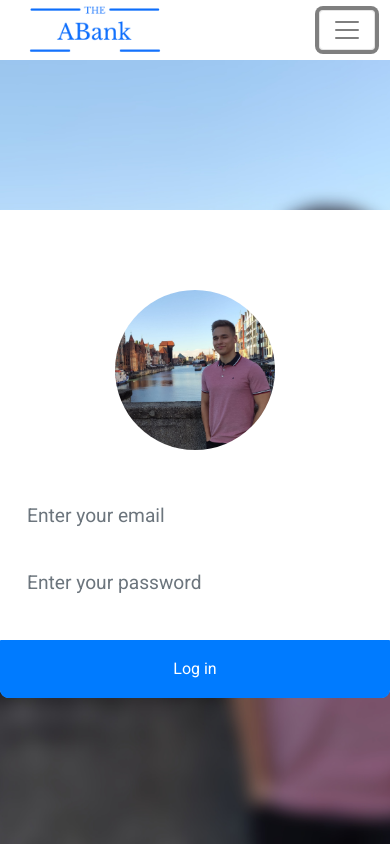
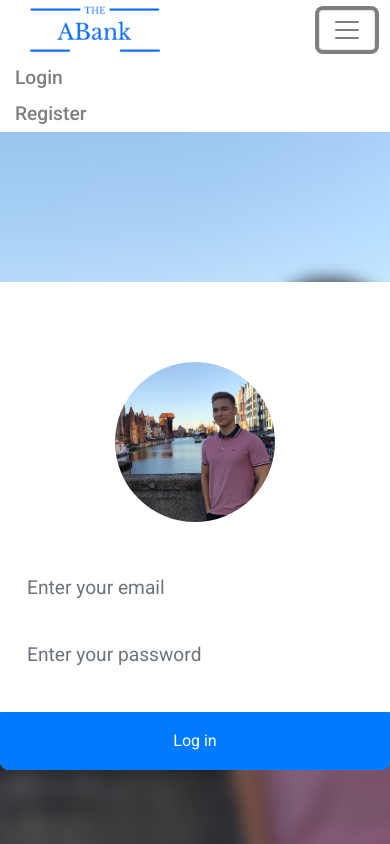
Before and after one commit to ArturPab/bank, an Angular app in the folder frontend/: page /login in a window 390 px wide. Both pictures are taken after a click on the button "Toggle navigation". Built offline with nearby package versions, Linux system fonts and the light colour scheme.

Commit message:
changed api url and fixed navbar on mobile

```diff
--- a/frontend/src/app/components/header/header.component.html
+++ b/frontend/src/app/components/header/header.component.html
@@ -10,7 +10,7 @@
         data-bs-toggle="collapse"
         data-bs-target="#navbarSupportedContent"
         aria-controls="navbarSupportedContent"
-        aria-expanded="false"
+        (click)="isCollapsed = !isCollapsed" [attr.aria-expanded]="!isCollapsed"
         aria-label="Toggle navigation"
       >
         <span class="navbar-toggler-icon"></span>
@@ -18,6 +18,7 @@
       <div
         class="collapse navbar-collapse space-between"
         id="navbarSupportedContent"
+        [ngbCollapse]="isCollapsed"
       >
         <ul *ngIf="!hasRoute('/login', '/register')" class="navbar-nav mr-auto routers">
           <li class="nav-item">
--- a/frontend/src/app/components/header/header.component.ts
+++ b/frontend/src/app/components/header/header.component.ts
@@ -7,6 +7,7 @@ import { Router } from '@angular/router';
   styleUrls: ['./header.component.css']
 })
 export class HeaderComponent implements OnInit {
+  isCollapsed: boolean = true;
   @Output() onLogout: EventEmitter<any> = new EventEmitter();
   links?: Object;
 
--- a/frontend/src/environments/environment.prod.ts
+++ b/frontend/src/environments/environment.prod.ts
@@ -1,4 +1,4 @@
 export const environment = {
-  apiUrl: 'http://localhost:5000',
+  apiUrl: 'the-a-bank-backend.herokuapp.com',
   production: true
 };
--- a/frontend/src/environments/environment.ts
+++ b/frontend/src/environments/environment.ts
@@ -3,7 +3,7 @@
 // The list of file replacements can be found in `angular.json`.
 
 export const environment = {
-  apiUrl: 'http://localhost:5000',
+  apiUrl: 'the-a-bank-backend.herokuapp.com',
   production: false
 };
 
```
